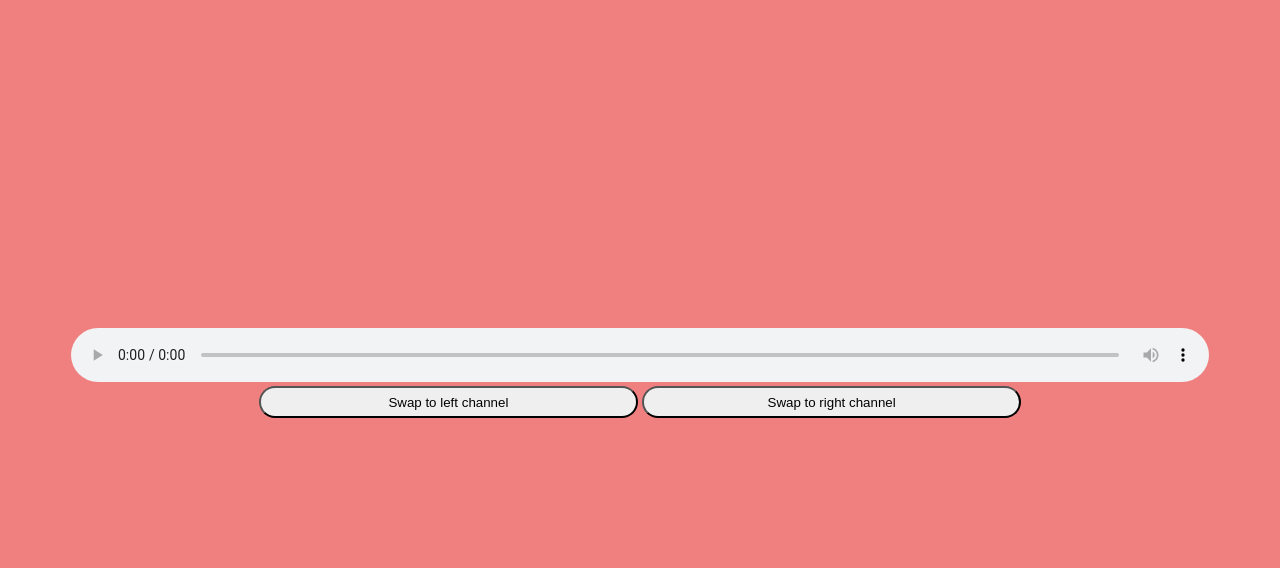
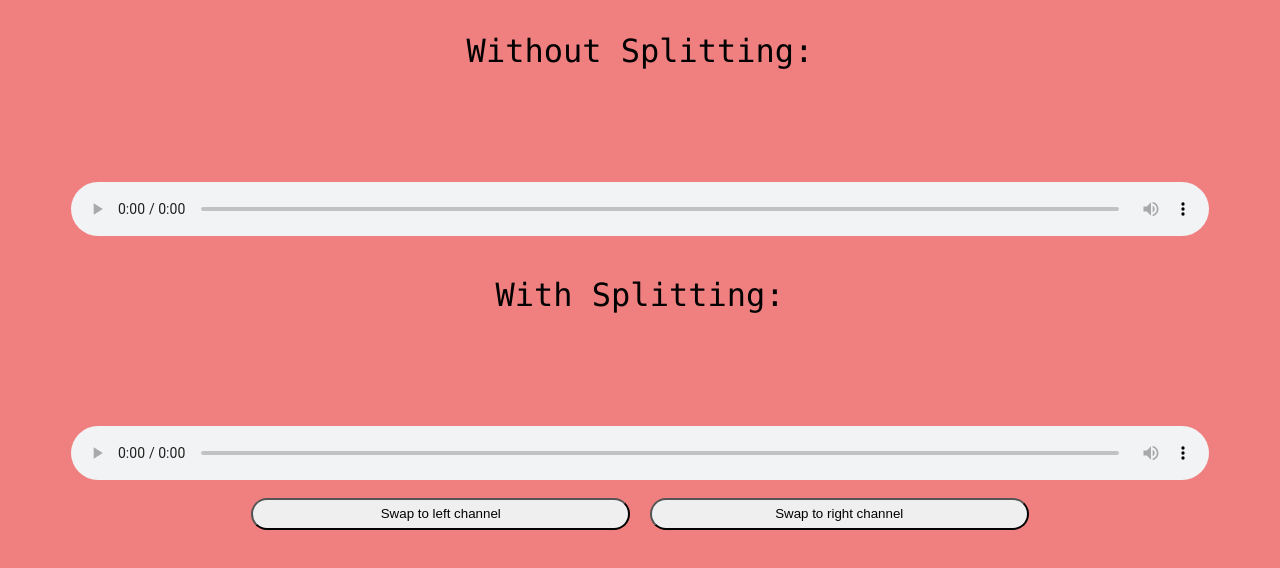
Before and after one commit to grahamfalconer/webaudio-api-learning, a plain HTML site: page index.html in a window 1280 px wide. Drawn offline with Linux system fonts and the light colour scheme.

Commit message:
added audio without splitting for comparison

```diff
--- a/index.css
+++ b/index.css
@@ -1,11 +1,13 @@
 body {
   text-align: center;
   background-color: lightcoral;
+  font-family: monaco;
+  font-size: 2.5vw;
 }
 
 audio {
   display: inline-block;
-  margin-top: 40vh;
+  margin-top: 10vh;
   width: 90%;
 }
 
--- a/index.html
+++ b/index.html
@@ -7,6 +7,9 @@
   <title> Web Audio API Learning </title>
 </head>
 <body>
+  <p> Without Splitting: </p>
+  <audio controls src="audio/Squirrel Nut Zippers - Trou Macacq.mp3"></audio>
+  <p> With Splitting: </p>
   <audio controls id="my-audio" src="audio/Squirrel Nut Zippers - Trou Macacq.mp3"></audio>
   <button id="swap-left-button"> Swap to left channel </button>
   <button id="swap-right-button"> Swap to right channel </button>
```
